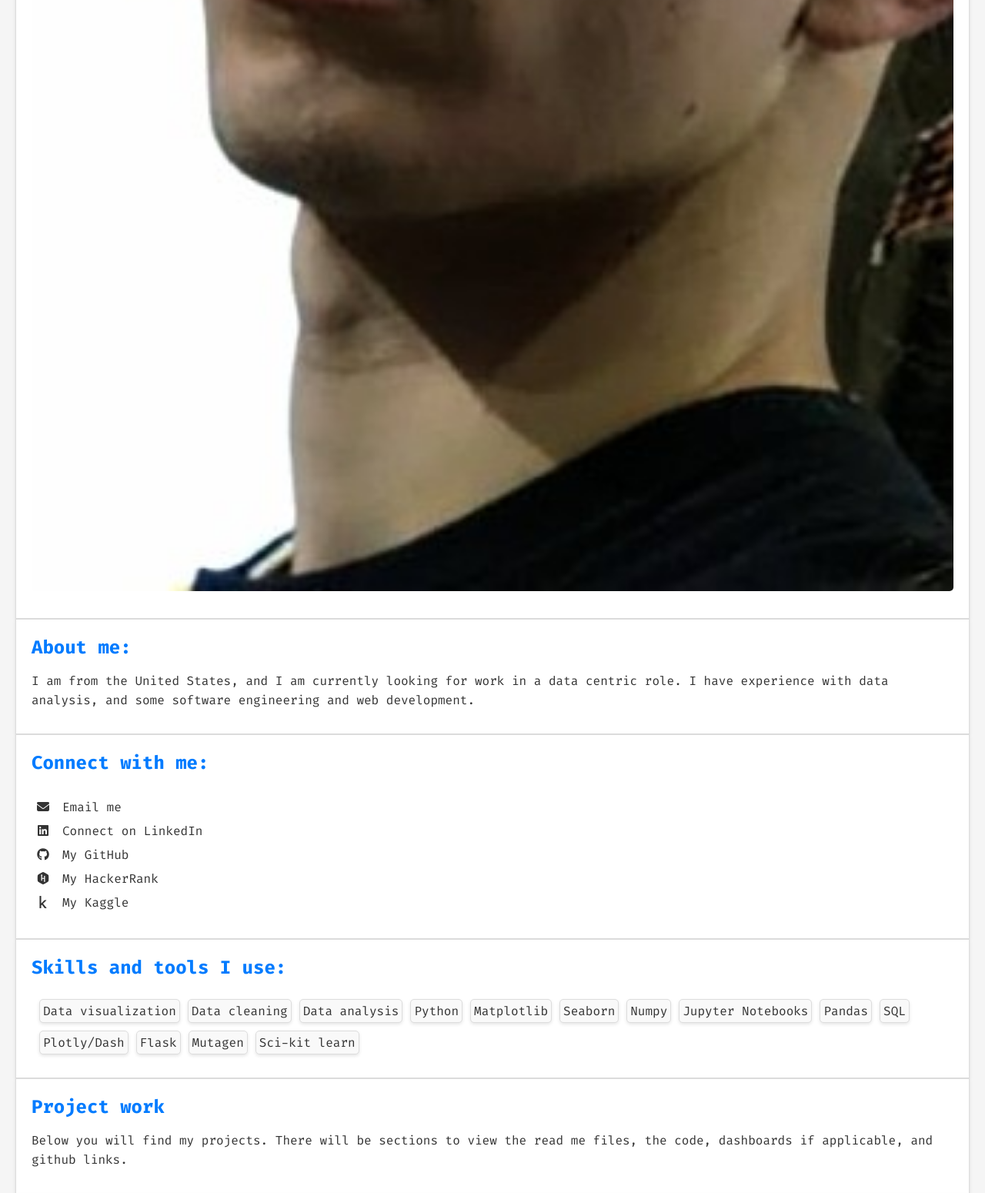
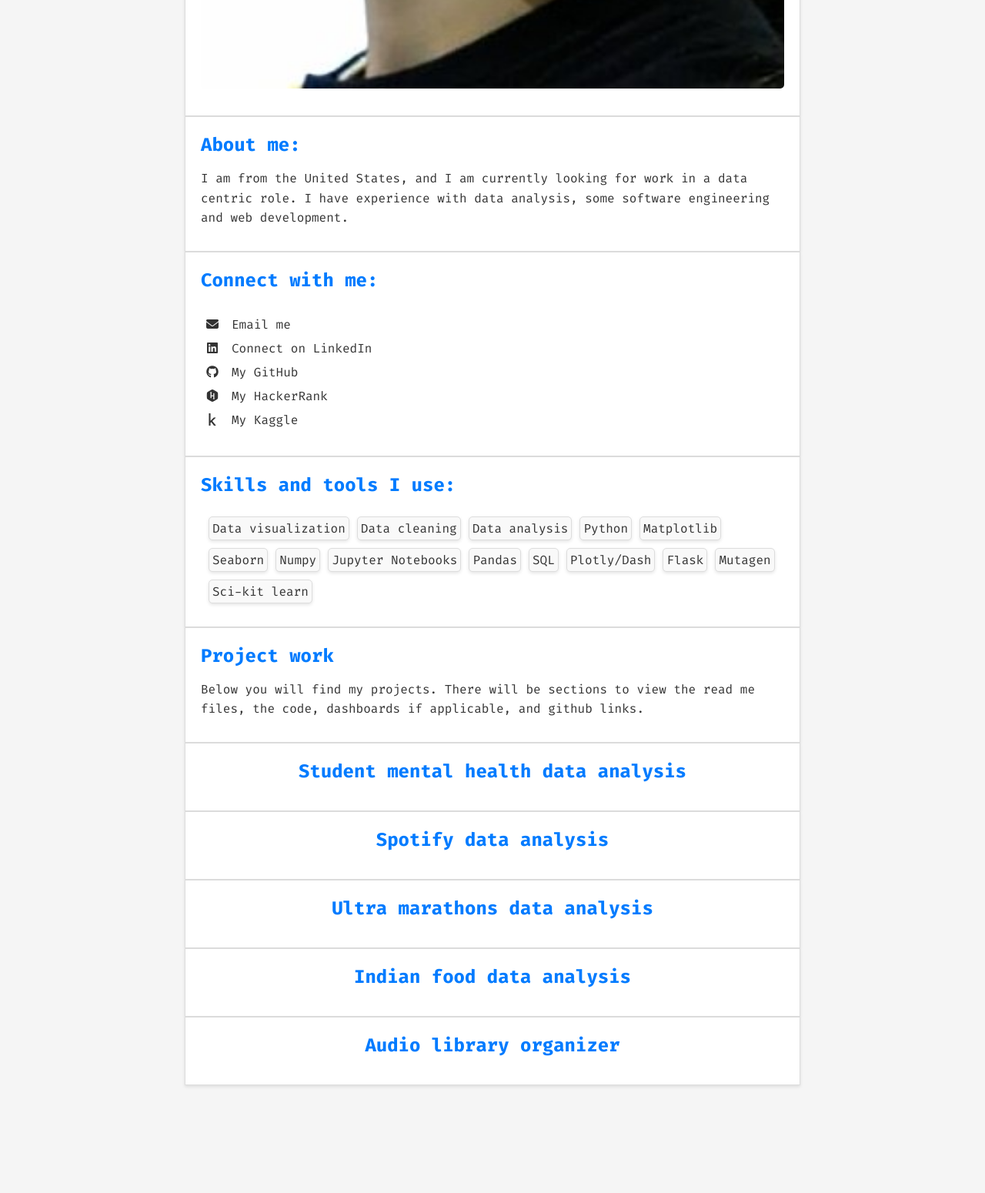
Before and after one commit to dmshakur/personal_website, a Flask app: page / in a window 1280 px wide. Shown: the part 1200-2750 px from the top of the page at 77% size. After the commit the page ends 2612 px from the top, so only its background shows below. Run offline with Flask 3, Linux system fonts and the light colour scheme; some libraries are stand-ins or nearby versions.

Commit message:
Small changes.

```diff
--- a/static/css/main.css
+++ b/static/css/main.css
@@ -2,8 +2,9 @@ body {
     font-family: 'Fira Code', serif;
     color: #333;
     background-color: #f5f5f5;
-    margin: 0;
+    margin: 0 auto;
     padding: 20px;
+    max-width: 800px;
 }
 
 .icon-list {
@@ -82,6 +83,10 @@ body {
     font-size: 1rem;
     line-height: 1.6;
     margin: 0 0 10px;
+}
+
+.project {
+    text-align: center;
 }
 
 a {
@@ -202,6 +207,9 @@ a:hover, a:focus {
     background-color: lightblue;
 }
 @media (max-width: 1200px) {
+    .name {
+        font-size: 170%:
+    }
     .container, .section {
         flex-direction: row;
         flex-wrap: wrap;
@@ -213,6 +221,9 @@ a:hover, a:focus {
 }
 
 @media (max-width: 600px) {
+    .name {
+        font-size: 140%:
+    }
     .container, .section {
         flex-direction: column;
         align-items: center;
--- a/templates/index.html
+++ b/templates/index.html
@@ -14,7 +14,7 @@
 <div class="section">
     <h3>About me:</h3>
     <p id="about_me">
-        I am from the United States, and I am currently looking for work in a data centric role. I have experience with data analysis, and some software engineering and web development.
+        I am from the United States, and I am currently looking for work in a data centric role. I have experience with data analysis, some software engineering and web development.
     </p>
 </div>
 
@@ -59,7 +59,7 @@
     </p>
 </div>
 {% for section in config.sections %}
-<div class ="section">
+<div class ="section project">
     <h3>
         <a href="{{ url_for('open_project_view', project_url=section.url, project_name=section.name, github_data=section.github_data) }}">{{ section.name }}</a>
     </h3>
```
Also changed, not shown: 1 other file.
